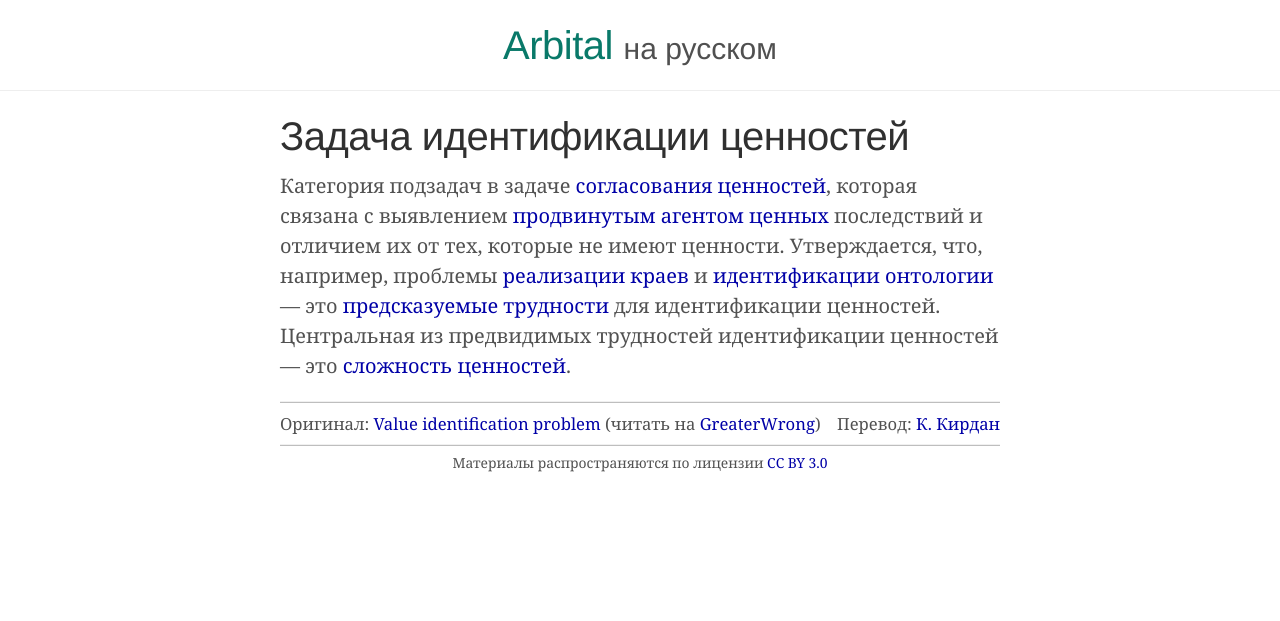
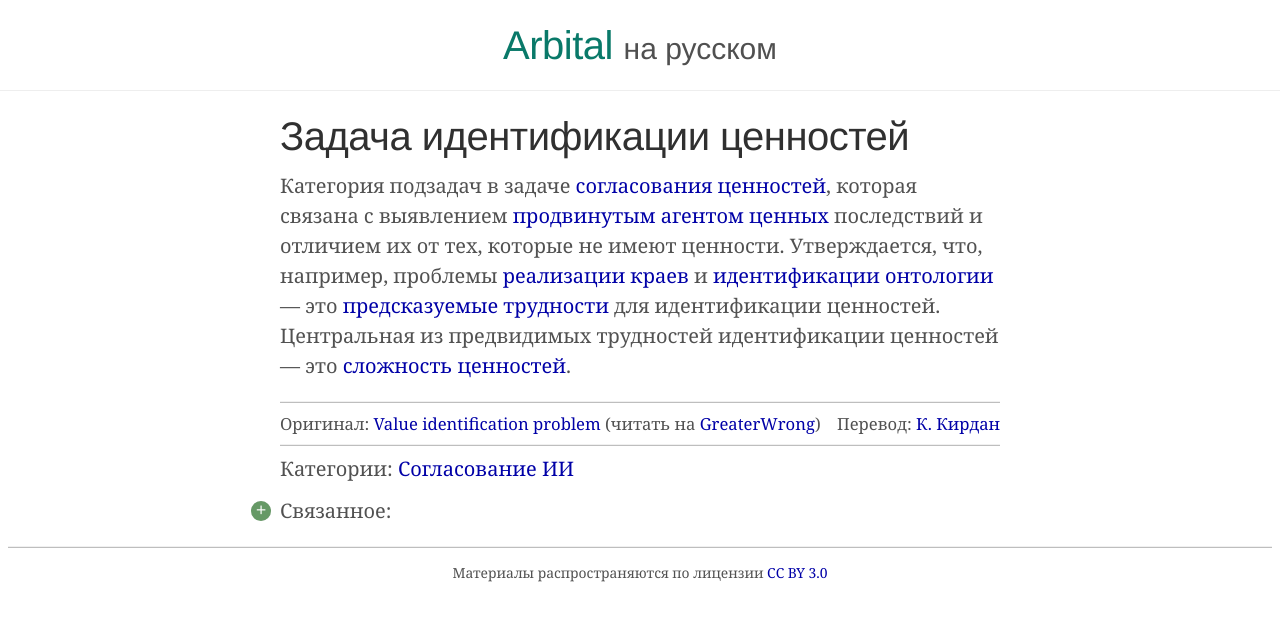
Before and after one commit to Arbital-RU/arbital-ru.github.io, a Jekyll site: the page built from _posts/2024-05-21-value_identification.md, in a window 1280 px wide. Shown: the top 621 px of the page. Built offline with Jekyll 4.4.1, drawn with Linux system fonts in a browser that asks for light colours.

Commit message:
Update post.html

```diff
--- a/_layouts/post.html
+++ b/_layouts/post.html
@@ -14,11 +14,11 @@ layout: default
 <hr class="hrdark" style="margin-bottom: 8px">
 
 {% assign id = page.id | remove_first: "/p/" %}
-{% for p in site.data.p %}{% if p.id == id %}{% assign title = p.title %}{% break %}{% endif %}{% endfor %}
+{% for p in site.data.p %}{% if p.id == id %}{% assign q = p %}{% break %}{% endif %}{% endfor %}
 
 <small><table style="border: none; margin: 8px 0 8px 0; background-color: white"><tr style="margin: 0; padding: 0">
   <td style="border: none; background-color: white; margin: 0; padding: 0">
-    Оригинал: <a href="https://arbital.com/p/{{ id }}">{{ title }}</a> (читать на <a href="https://arbital.greaterwrong.com/p/{{ id }}">GreaterWrong</a>)
+    Оригинал: <a href="https://arbital.com/p/{{ id }}">{{ q.title }}</a> (читать на <a href="https://arbital.greaterwrong.com/p/{{ id }}">GreaterWrong</a>)
   </td>
   <td style="border: none; background-color: white; margin: 0; padding: 0">&nbsp;&nbsp;</td>
   <td style="float: right; border: none; background-color: white; margin: 0; padding: 0; white-space: nowrap">
@@ -28,20 +28,28 @@ layout: default
 
 </div>
 
-<!-- Здесь ссылки на parent- и child-посты
-<hr class="hrdark" style="margin: 10px">
-<span style="margin-left: calc(3rem - 12px)">Категории: {% assign f = false %}{% for a in site.data.p %}{% for b in a.children %}{% if b == id %}
-{% include post.html id=a.id short=true %} &#8195
-{% assign f = true %}{% break %}{% endif %}{% endfor %}{% endfor %}{% unless f %}нет{% endunless %}</span>
+<!-- Здесь ссылки на parent- и child-посты -->
+<hr class="hrdark" style="margin-bottom: 8px">
+<span>
+Категории:
+{% assign f = false %}
+{% for a in site.data.p %}{% for b in a.children %}{% if b == id %}
+{% include post.html id=a.id short=true %} &#8195 {% assign f = true %}{% break %}{% endif %}{% endfor %}{% endfor %}
+{% unless f %}
+{% if q.domains contains "AI" %}<a href="{{ '/explore/ai_alignment' | relative_url }}">Согласование ИИ</a> &#8195{% endif %}
+{% if q.domains contains "math" %}<a href="{{ '/explore/math' | relative_url }}">Математика</a> &#8195{% endif %}
+{% if q.domains == "" %}<a href="{{ '/explore/other' | relative_url }}">Прочее</a>{% endif %}
+{% endunless %}</span>
 
-<ul class="tree" style="margin-left: -2rem; margin-top: 12px">{% for a in site.data.p %}{% if a.id == id %}<li><details><summary>
-  Связанное</summary>
-  {% include list.html list = a.children %}
-</details></li>{% break %}{% endif %}{% endfor %}</ul>
+{% if q.children %}
+<ul class="tree" style="margin-left: calc(-5rem + 12px); margin-top: 12px"><li><details><summary>
+  Связанное:</summary>
+  {% include list.html list = q.children %}
+</details></li></ul>
+{% endif %}
 
 </div>
--->
 
-<hr class="hrdark" style="margin: 0">
+<hr class="hrdark" style="margin: 8px">
 
 <center><small><small>Материалы распространяются по лицензии <a href="https://creativecommons.org/licenses/by/3.0/deed.ru">CC BY 3.0</a></small></small></center>
```
